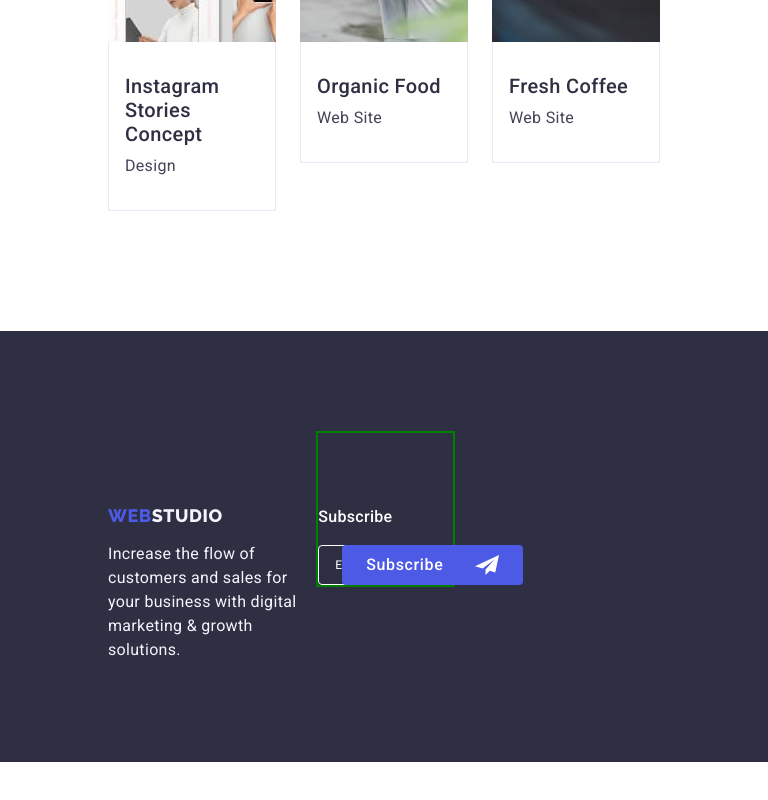
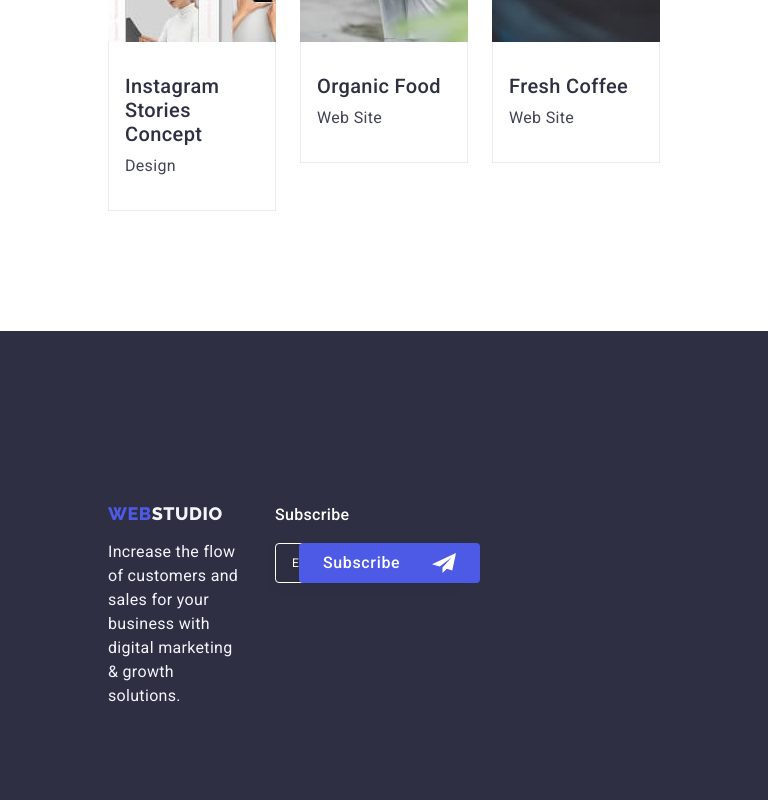
Before and after one commit to YehorBondarenko96/goit-markup-hw-06, a plain HTML site: page portfolio.html in a window 768 px wide. Shown: the part 1582-2382 px from the top of the page. Before the commit the page ends 2344 px from the top, so only its background shows below. Drawn offline with Linux system fonts and the light colour scheme.

Commit message:
Update styles.css

```diff
--- a/css/styles.css
+++ b/css/styles.css
@@ -1608,8 +1608,6 @@ header .list {
     }
 
     .all-version{
-        border: 2px solid red;
-        position: relative;
         width: 100%;
     }
 
@@ -1618,21 +1616,27 @@ header .list {
     }
 
     .logo-p-footer{
-        margin-right: 0;
-    }
-
-    .footer-p{
+        margin-right: 120px;
     }
 
     .second-section-footer{
+        margin-right: 5px;
     }
 
     .feedback{
         margin-left:auto;
         margin-right: 205px;
-        border: 2px solid green;
-    }
-
+    }
+}
+
+
+
+@media (min-width:768px) and (max-width:956px){
     .form-message-footer{
-    }
-}
+        width: 180px;
+    }
+
+    .logo-p-footer{
+        margin-right: 30px;
+    }
+}
```
